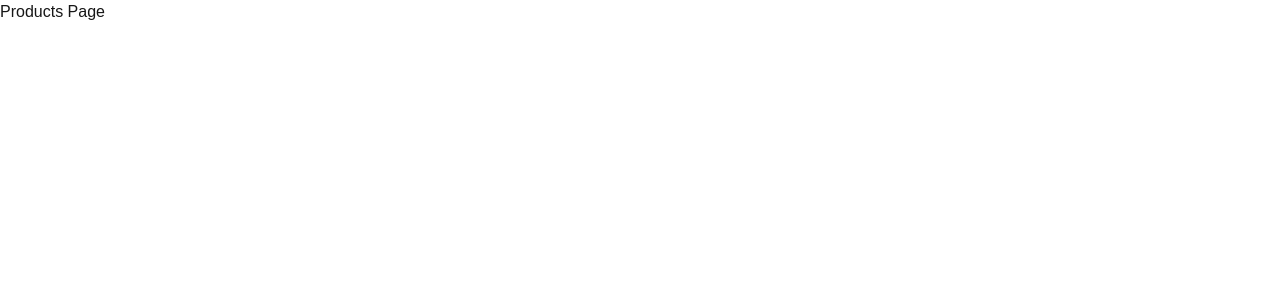
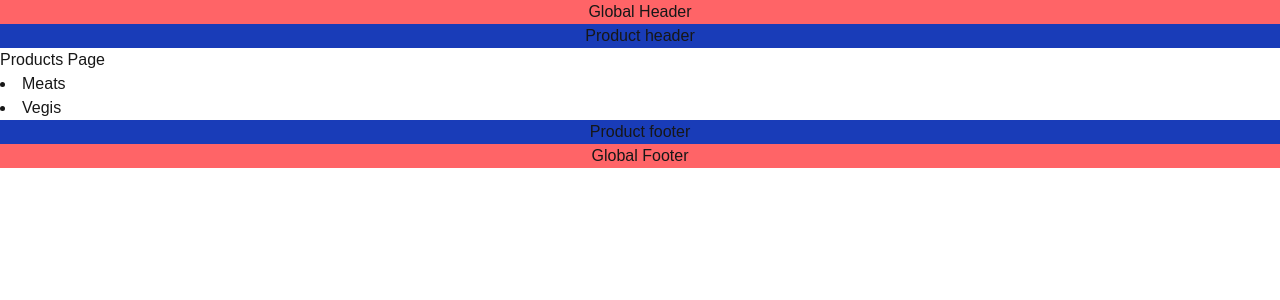
Before and after one commit to Manjitha-MK/NextJs, a Next.js app: page /products in a window 1280 px wide. Shown: the top 300 px of the page. Built offline with nearby package versions, Linux system fonts and the light colour scheme.

Commit message:
layouts and nested layouts🙂

```diff
--- a/src/app/layout.js
+++ b/src/app/layout.js
@@ -22,7 +22,13 @@ export default function RootLayout({ children }) {
       <body
         className={`${geistSans.variable} ${geistMono.variable} antialiased`}
       >
+        <div className="bg-red-400 flex items-center justify-center">
+          <h1>Global Header</h1>
+        </div>
         {children}
+        <div className="bg-red-400 flex justify-center items-center">
+          <h1>Global Footer</h1>
+        </div>
       </body>
     </html>
   );
--- a/src/app/page.jsx
+++ b/src/app/page.jsx
@@ -4,7 +4,7 @@ import Link from "next/link";
 export default function Home() {
   return (
     <>
-      <h1 className="text-amber-300 text-3xl ">Home Page</h1>
+      <h1 className="text-amber-300 text-[50px] ">Home Page</h1>
       <ul>
         <li><Link href="/">Home</Link></li>
         <li><Link href="/products">Products</Link></li>
--- /dev/null
+++ b/src/app/products/layout.js
@@ -0,0 +1,13 @@
+export default function ProductLayout({ children }) {
+  return (
+    <>
+      <div className="flex bg-blue-800 justify-center">
+        <h3>Product header</h3>
+      </div>
+      {children}
+      <div className="flex bg-blue-800 justify-center">
+        <h3>Product footer</h3>
+      </div>
+    </>
+  );
+}
--- a/src/app/products/meat/[id]/page.jsx
+++ b/src/app/products/meat/[id]/page.jsx
@@ -4,6 +4,7 @@ async function page({ params }) {
   return (
     <div>
       <h1>Meat item {params.id}</h1>
+      <h2>Hello</h2>
     </div>
   )
 }
--- a/src/app/products/page.jsx
+++ b/src/app/products/page.jsx
@@ -1,11 +1,20 @@
-import React from 'react'
+import React from "react";
+import Link from "next/link";
 
 const page = () => {
   return (
     <div>
       <h1>Products Page</h1>
+      <div>
+        <li>
+          <Link href="/products/meat">Meats</Link>
+        </li>
+        <li>
+          <Link href="/products/vegi">Vegis</Link>
+        </li>
+      </div>
     </div>
-  )
-}
+  );
+};
 
-export default page
+export default page;
--- a/src/app/products/vegi/[vegid]/page.jsx
+++ b/src/app/products/vegi/[vegid]/page.jsx
@@ -1,7 +1,8 @@
 import React from "react";
 import Link from "next/link";
 
-export default async function page({ params }) {
+ async function page({ params }) {
+
   return (
     <div>
       <h1>vegitable item {params.vegid}</h1>
@@ -11,3 +12,5 @@ export default async function page({ params }) {
     </div>
   );
 }
+
+export default page
--- a/src/app/products/vegi/page.jsx
+++ b/src/app/products/vegi/page.jsx
@@ -26,9 +26,9 @@ function page() {
       <h1>Vegi Items page</h1>
 
       <ul>
-        {vegitable.map((vegi) => {
+        {vegitable.map((vegi, index) => {
           return (
-            <li>
+            <li key={index}>
               <Link href={`/products/vegi/${vegi.name}`}>{vegi.name}</Link>
             </li>
           );
```
